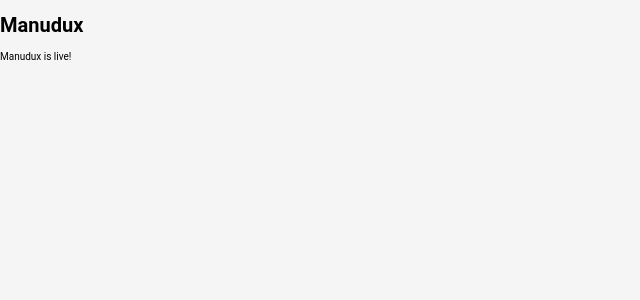
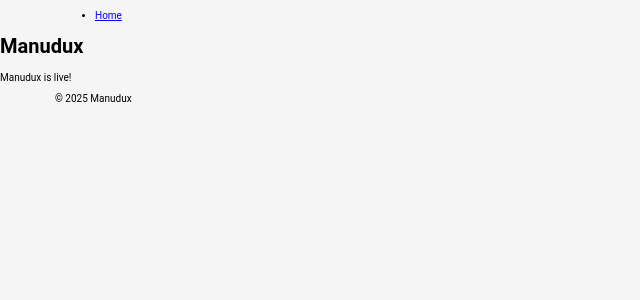
Before and after one commit to JonneSaloranta/manudux, a Django app: page / in a window 1280 px wide. Shown: the top 300 px of the page, without its empty margins (0-640 px from the left). Run offline with Django 5.2, Linux system fonts and the light colour scheme.

Commit message:
chore: update html files

```diff
--- a/templates/manudux/base.html
+++ b/templates/manudux/base.html
@@ -13,13 +13,15 @@
 
 <body>
 
-    {% block header %}
+    {% block navbar %}
+    {% include "manudux/navbar.html" %}
     {% endblock %}
 
     {% block content %}
     {% endblock %}
 
     {% block footer %}
+    {% include "manudux/footer.html" %}
     {% endblock %}
 
 </body>
--- /dev/null
+++ b/templates/manudux/footer.html
@@ -0,0 +1,5 @@
+<div class="container">
+    <footer>
+        <p>&copy; 2025 Manudux</p>
+    </footer>
+</div>
--- /dev/null
+++ b/templates/manudux/navbar.html
@@ -0,0 +1,9 @@
+<div class="container">
+    <nav>
+        <ul>
+            <li><a href="{% url 'manudux:index' %}">Home</a></li>
+            {# <li><a href="{% url 'manudux:about' %}">About</a></li> #}
+            {# <li><a href="{% url 'manudux:contact' %}">Contact</a></li> #}
+        </ul>
+    </nav>
+</div>
```
